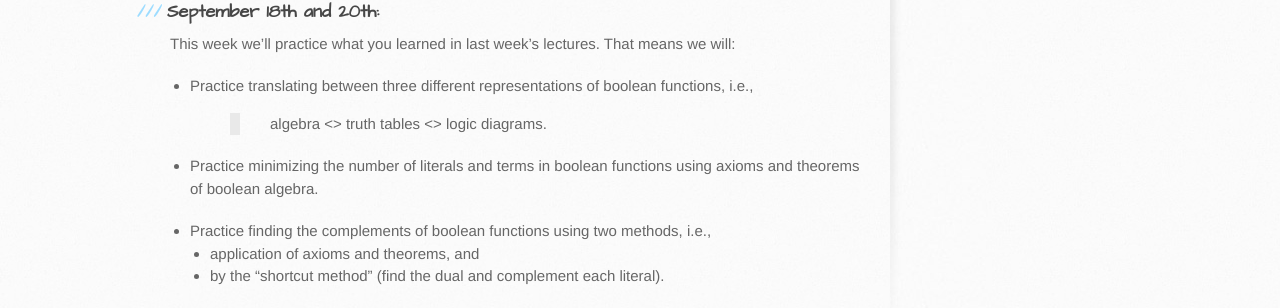
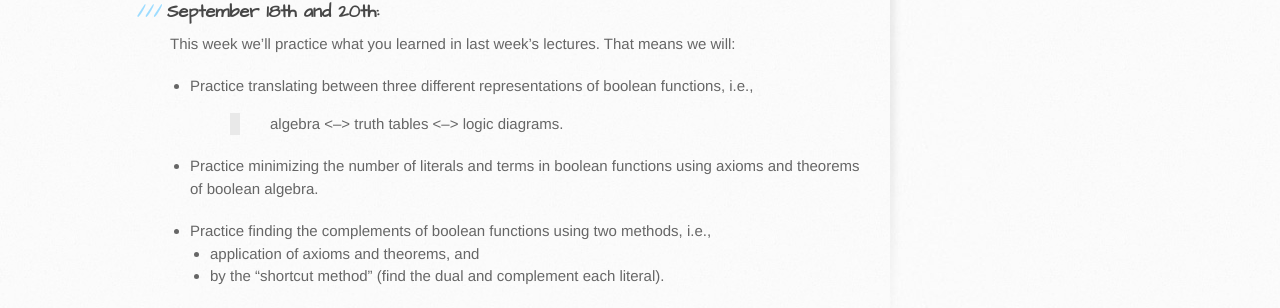
Before and after one commit to philstutorials/philstutorials.github.io, a Jekyll site: the page built from CPSC359.md, in a window 1280 px wide. Shown: the part 407-715 px from the top of the page. Built offline with Jekyll 4.4.1, drawn with Linux system fonts in a browser that asks for light colours; our own code applies the rules of GitHub Pages for plain Markdown files.

```diff
--- a/CPSC359.md
+++ b/CPSC359.md
@@ -11,7 +11,7 @@ Tutorials: Tuesday, Thursday: 12:00pm-12:50pm (MS 252)
 This week we'll practice what you learned in last week's lectures. That means we will:
 
 - Practice translating between three different representations of boolean functions, i.e.,
- > algebra <> truth tables <> logic diagrams.
+ > algebra <--> truth tables <--> logic diagrams.
 
 - Practice minimizing the number of literals and terms in boolean functions using axioms and theorems of boolean algebra.
 
```
